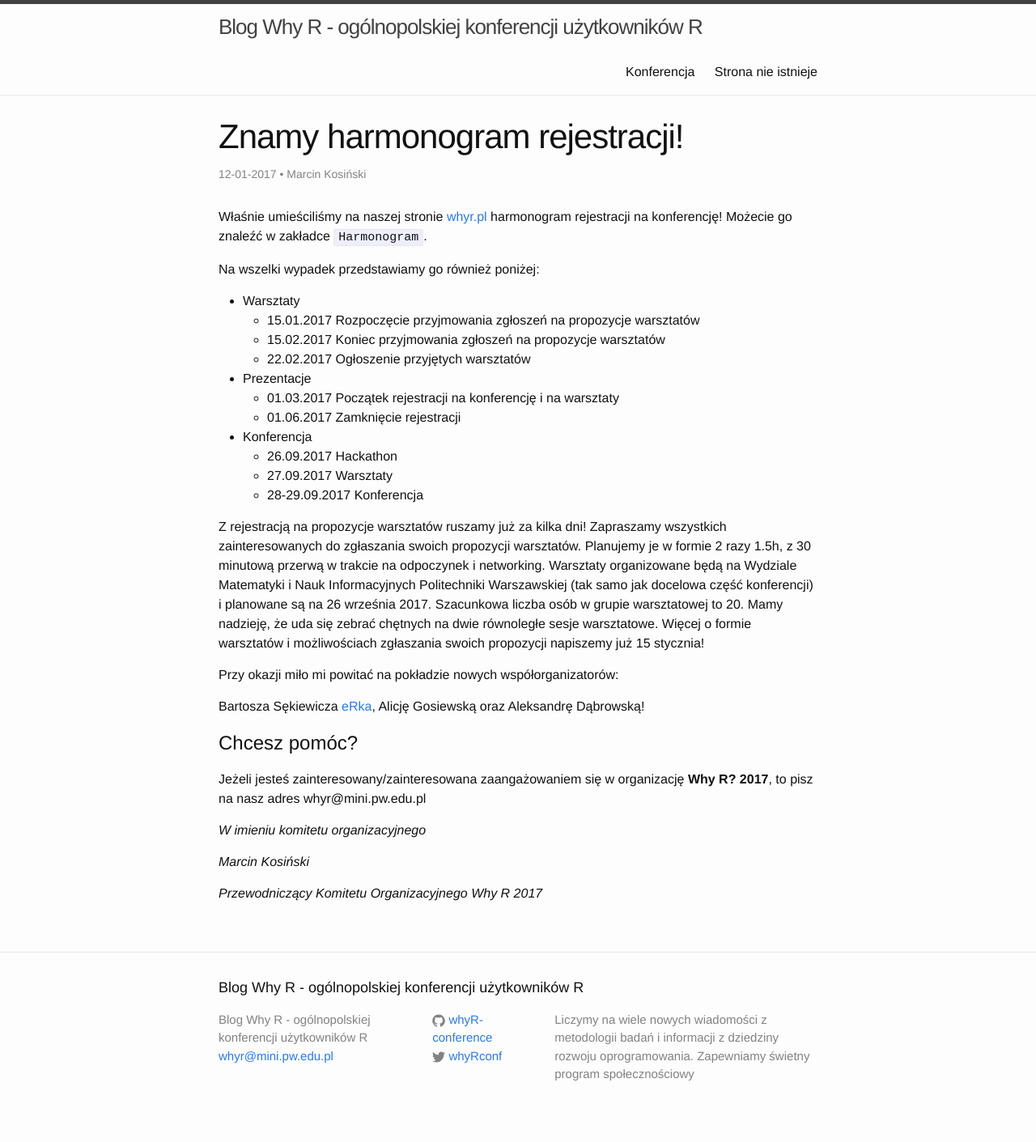
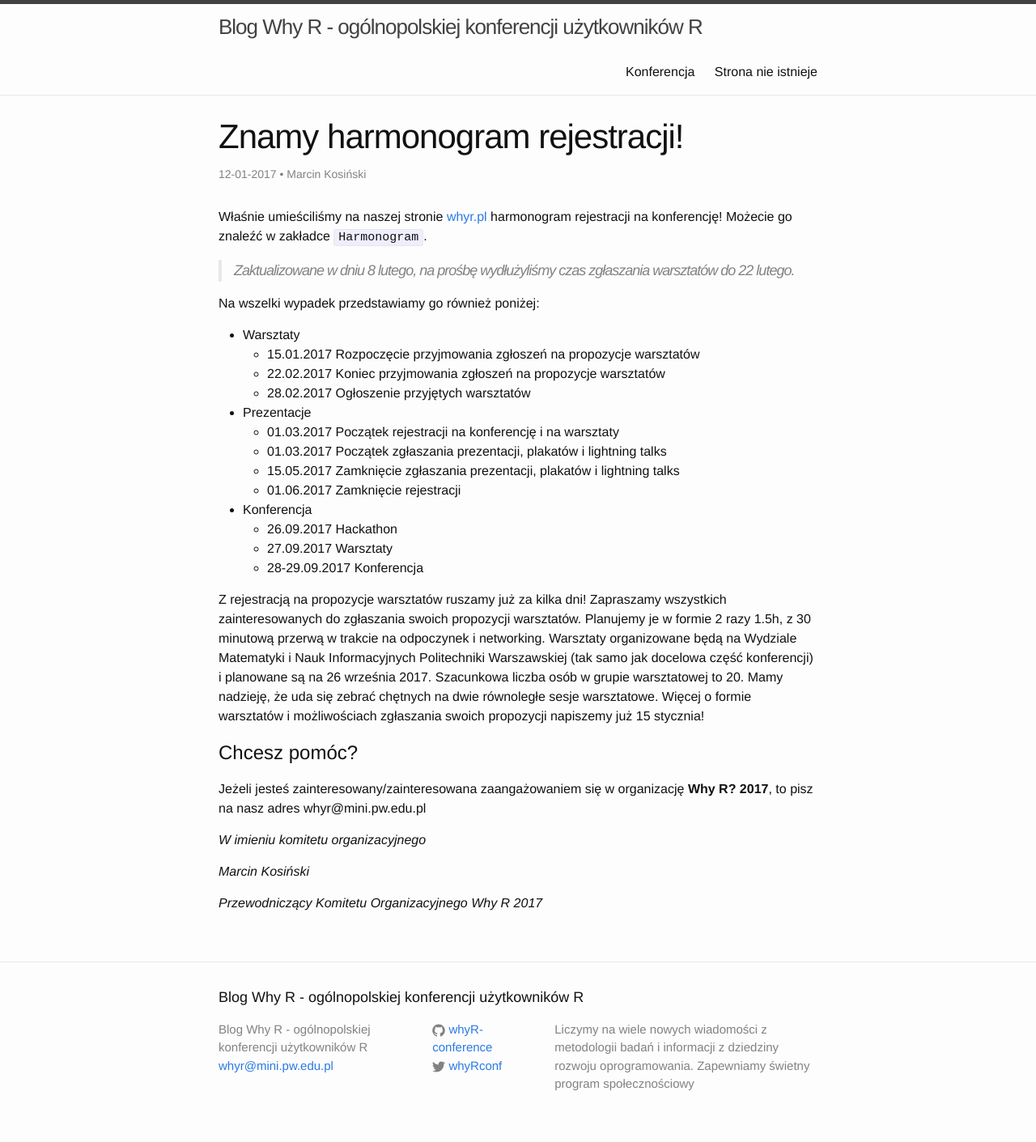
Before and after one commit to WhyR2017/blog, a Jekyll site: the page built from _posts/2017-01-12-Harmonogram.markdown, in a window 1280 px wide. Shown: the whole page at 81% size. Built offline with Jekyll 4.4.1, drawn with Linux system fonts in a browser that asks for light colours; comment, search, counter and statistics services are not loaded.

Commit message:
wydłużony termin zgłaszania warsztatów : )

```diff
--- a/_posts/2017-01-12-Harmonogram.markdown
+++ b/_posts/2017-01-12-Harmonogram.markdown
@@ -8,14 +8,18 @@ author: Marcin Kosiński
 
 Właśnie umieściliśmy na naszej stronie [whyr.pl](http://whyr.pl/) harmonogram rejestracji na konferencję! Możecie go znaleźć w zakładce `Harmonogram`.
 
+> Zaktualizowane w dniu 8 lutego, na prośbę wydłużyliśmy czas zgłaszania warsztatów do 22 lutego.
+
 Na wszelki wypadek przedstawiamy go również poniżej:
 
 * Warsztaty
     - 15.01.2017 Rozpoczęcie przyjmowania zgłoszeń na propozycje warsztatów
-    - 15.02.2017 Koniec przyjmowania zgłoszeń na propozycje warsztatów
-    - 22.02.2017 Ogłoszenie przyjętych warsztatów
+    - 22.02.2017 Koniec przyjmowania zgłoszeń na propozycje warsztatów
+    - 28.02.2017 Ogłoszenie przyjętych warsztatów
 * Prezentacje
     - 01.03.2017 Początek rejestracji na konferencję i na warsztaty
+    - 01.03.2017 Początek zgłaszania prezentacji, plakatów i lightning talks
+    - 15.05.2017 Zamknięcie zgłaszania prezentacji, plakatów i lightning talks
     - 01.06.2017 Zamknięcie rejestracji
 * Konferencja
     - 26.09.2017 Hackathon
@@ -24,10 +28,6 @@ Na wszelki wypadek przedstawiamy go również poniżej:
 
 
 Z rejestracją na propozycje warsztatów ruszamy już za kilka dni! Zapraszamy wszystkich zainteresowanych do zgłaszania swoich propozycji warsztatów. Planujemy je w formie 2 razy 1.5h, z 30 minutową przerwą w trakcie na odpoczynek i networking. Warsztaty organizowane będą na Wydziale Matematyki i Nauk Informacyjnych Politechniki Warszawskiej (tak samo jak docelowa część konferencji) i planowane są na 26 września 2017. Szacunkowa liczba osób w grupie warsztatowej to 20. Mamy nadzieję, że uda się zebrać chętnych na dwie równoległe sesje warsztatowe. Więcej o formie warsztatów i możliwościach zgłaszania swoich propozycji napiszemy już 15 stycznia!
-
-Przy okazji miło mi powitać na pokładzie nowych współorganizatorów:
-
-Bartosza Sękiewicza [eRka](http://erkakrakow.pl/), Alicję Gosiewską oraz Aleksandrę Dąbrowską!
 
 # Chcesz pomóc?
 
```
